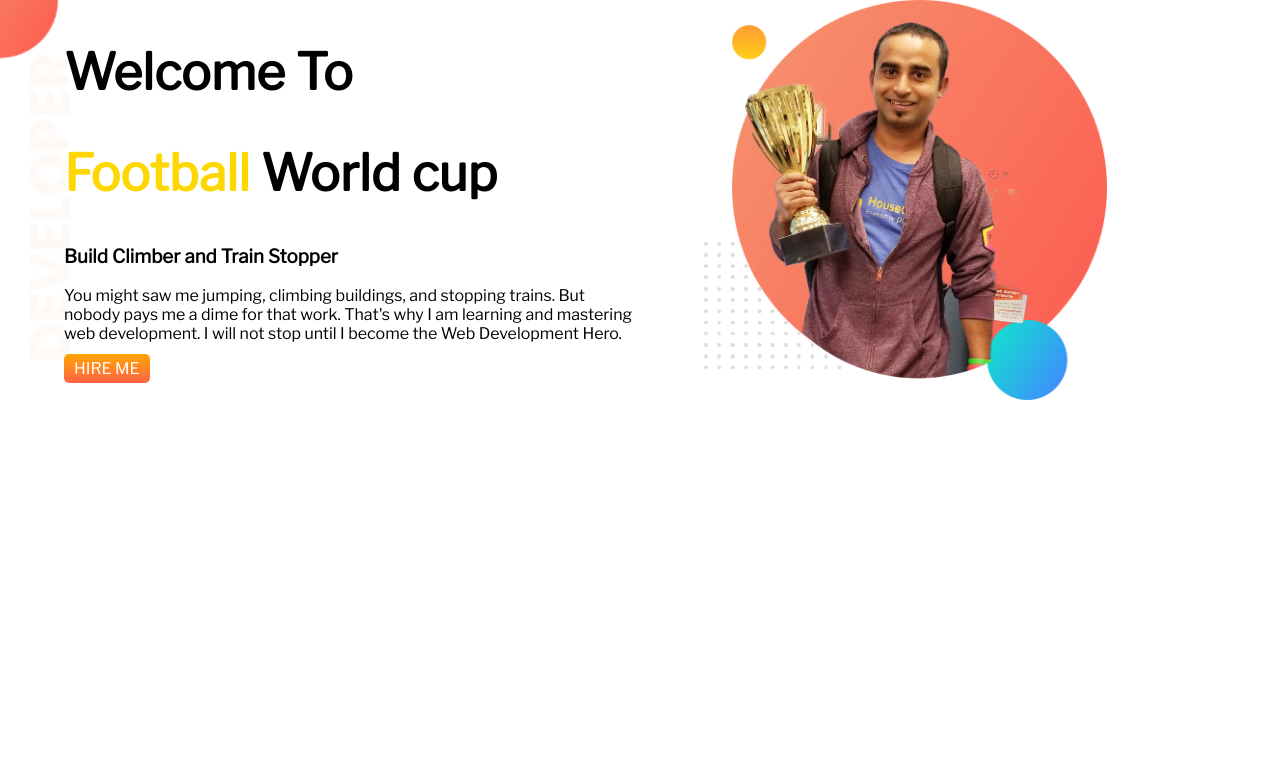
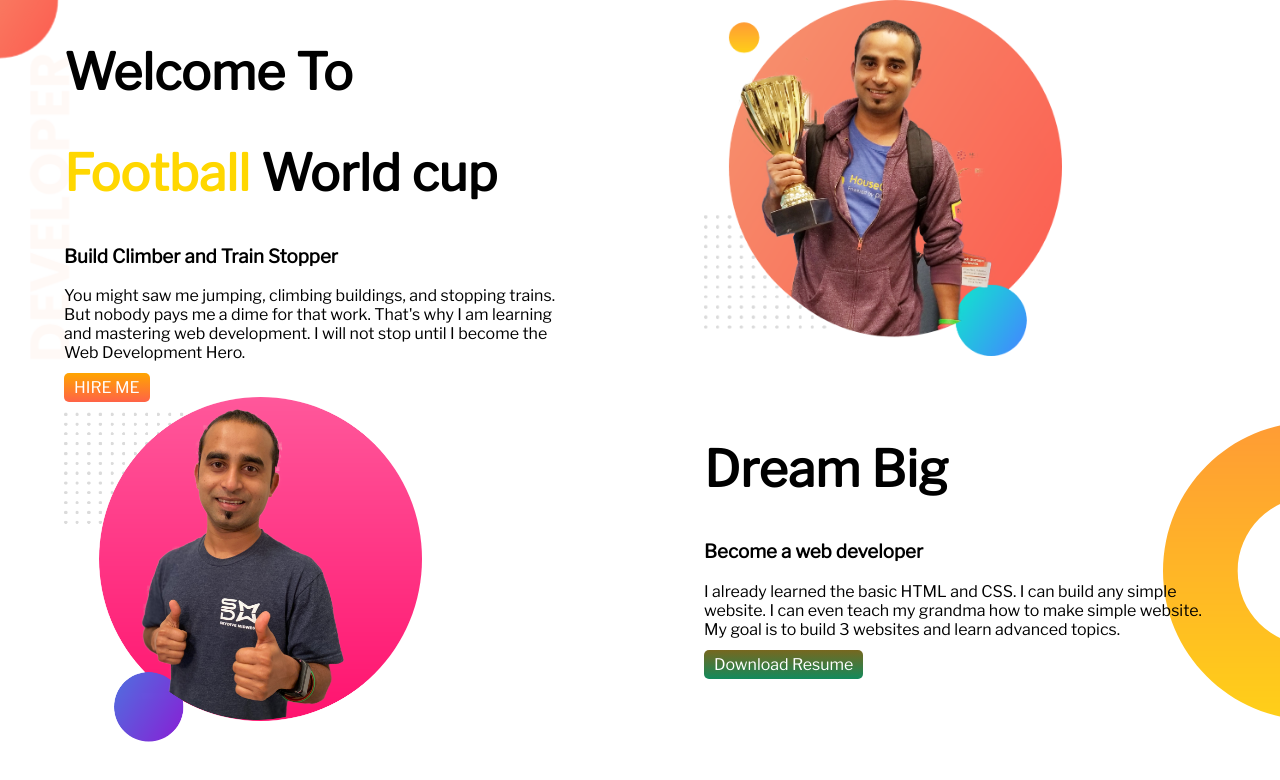
Before and after one commit to abulkhair75010/DeveloperPortfolio, a plain HTML site: page index.html in a window 1280 px wide. Drawn offline with nearby package versions, Linux system fonts and the light colour scheme.

Commit message:
Dream added

```diff
--- a/index.html
+++ b/index.html
@@ -33,6 +33,22 @@
             <img src="/images/jhankar.png" alt="Jhankar">
         </div>
     </section>
+    <section class="Dream">
+        <div class="half-width">
+            <img src="images/jhankar2.png" alt="">
+        </div>
+        <div class="half-width">
+            <h1>Dream Big </h1>
+            <h3>Become a web developer</h3>
+            <p>I already learned the basic HTML and CSS. I can build any simple website. I can even teach my grandma how
+                to make simple website. My goal is to build 3 websites and learn advanced topics.</p>
+            <a class="resume" target="_blank" href="https://bbc.com">Download Resume</a>
+
+        </div>
+
+
+    </section>
+
 </body>
 
 </html>
--- a/style.css
+++ b/style.css
@@ -19,6 +19,7 @@ section {
 .half-width {
     width: 50%;
     padding-left: 5%;
+    padding-right: 5%;
 }
 
 .half-width img {
@@ -38,3 +39,22 @@ section {
     background-image: url(images/top-banner.png);
     background-repeat: no-repeat;
 }
+
+.Dream Big {
+    display: flex;
+    padding-right: 10%;
+}
+
+.resume {
+    text-decoration: none;
+    background-image: linear-gradient(rgb(119, 103, 31), rgb(18, 138, 92));
+    padding: 5px 10px;
+    color: white;
+    border-radius: 5px;
+}
+
+.Dream {
+    background-image: url(images/dream-bg.png);
+    background-repeat: no-repeat;
+    background-position: right;
+}
```
